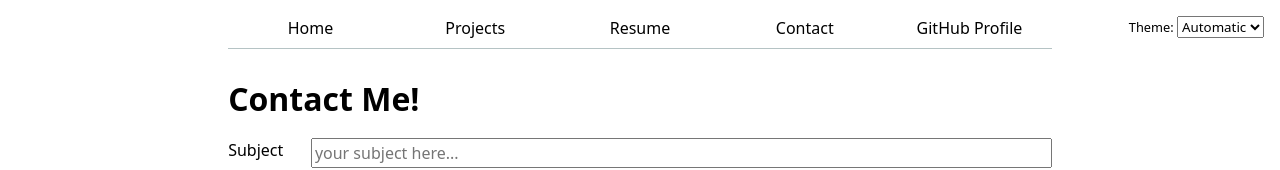
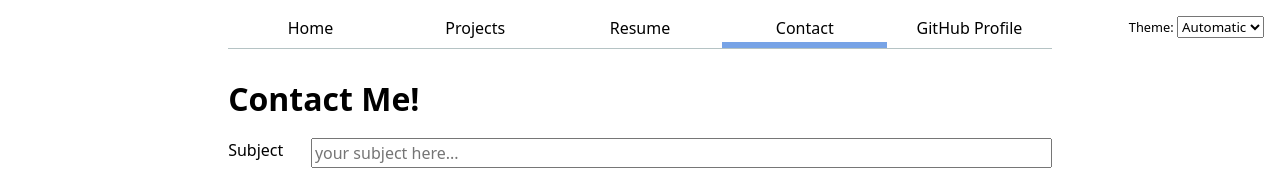
Before and after one commit to amytrinh334/portfolio, a plain HTML site: page contact/index.html in a window 1280 px wide. Shown: the top 170 px of the page. Drawn offline with Linux system fonts and the light colour scheme.

Commit message:
edit global.js

```diff
--- a/contact/index.html
+++ b/contact/index.html
@@ -3,7 +3,7 @@
 <head>
     <meta charset="UTF-8">
     <meta name="viewport" content="width=device-width, initial-scale=1.0">
-    <title>Contact Page</title>
+    <title>Contact</title>
     <link rel="stylesheet" href="../style.css">
      <script type="module" src="../global.js"></script>
 </head>
--- a/global.js
+++ b/global.js
@@ -15,11 +15,13 @@ function $$(selector, context = document) {
 
 
 // Step 3
+const ARE_WE_HOME = document.body.classList.contains('home');
+
 let pages = [
-  { url: '/portfolio/', title: 'Home' },
-  { url: '/portfolio/projects/', title: 'Projects' },
-  { url: '/portfolio/resume/', title: 'Resume' },
-  { url: '/portfolio/contact/', title: 'Contact' },
+  { url: ARE_WE_HOME ? 'index.html' : '../index.html', title: 'Home' },
+  { url: ARE_WE_HOME ? 'projects/index.html' : '../projects/index.html', title: 'Projects' },
+  { url: ARE_WE_HOME ? 'resume/index.html' : '../resume/index.html', title: 'Resume' },
+  { url: ARE_WE_HOME ? 'contact/index.html' : '../contact/index.html', title: 'Contact' },
   { url: 'https://github.com/amytrinh334', title: 'GitHub Profile' }
 ];
 
```
Also changed, not shown: projects/index.html (+1 -1 lines), resume/index.html (+1 -1 lines).
